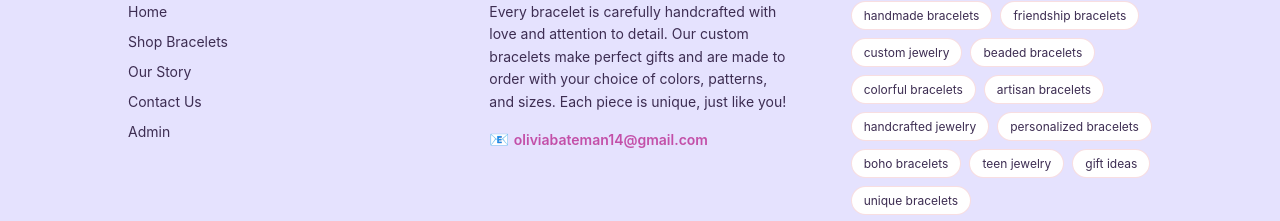
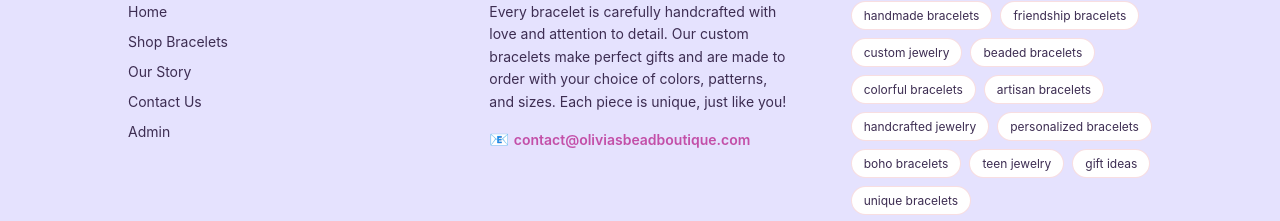
Before and after one commit to livnmad/boutique, a React (Vite) app in the folder client/: page /contact in a window 1280 px wide. Shown: the part 1121-1342 px from the top of the page. Built offline with nearby package versions, Linux system fonts and the light colour scheme.

Commit message:
update email refs

```diff
--- a/client/src/components/Footer.tsx
+++ b/client/src/components/Footer.tsx
@@ -27,7 +27,7 @@ export default function Footer() {
             choice of colors, patterns, and sizes. Each piece is unique, just like you!
           </p>
           <p className="footer-email">
-            📧 <a href="mailto:oliviabateman14@gmail.com">oliviabateman14@gmail.com</a>
+            📧 <a href="mailto:contact@oliviasbeadboutique.com">contact@oliviasbeadboutique.com</a>
           </p>
         </div>
 
```
Also changed, not shown: 1 other file (tests, documents, lock files or other folders).
